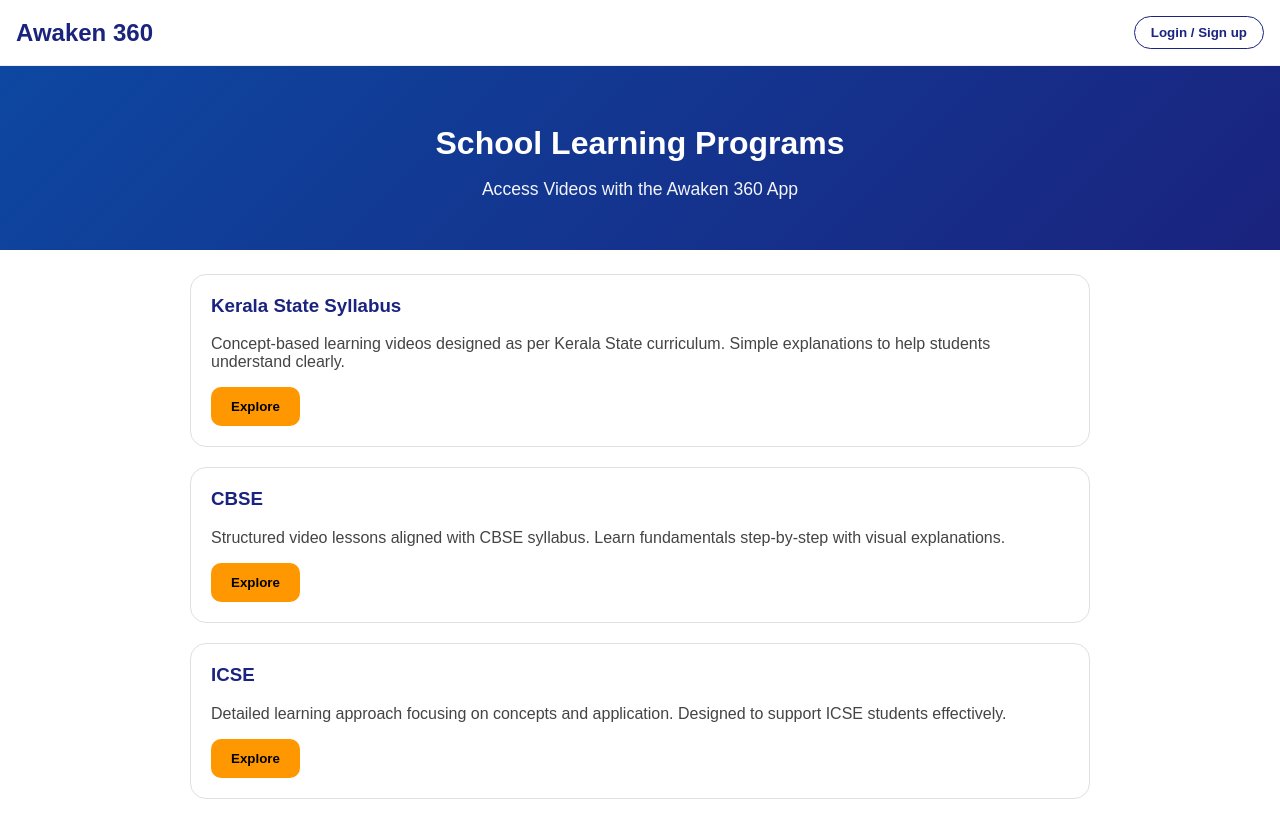
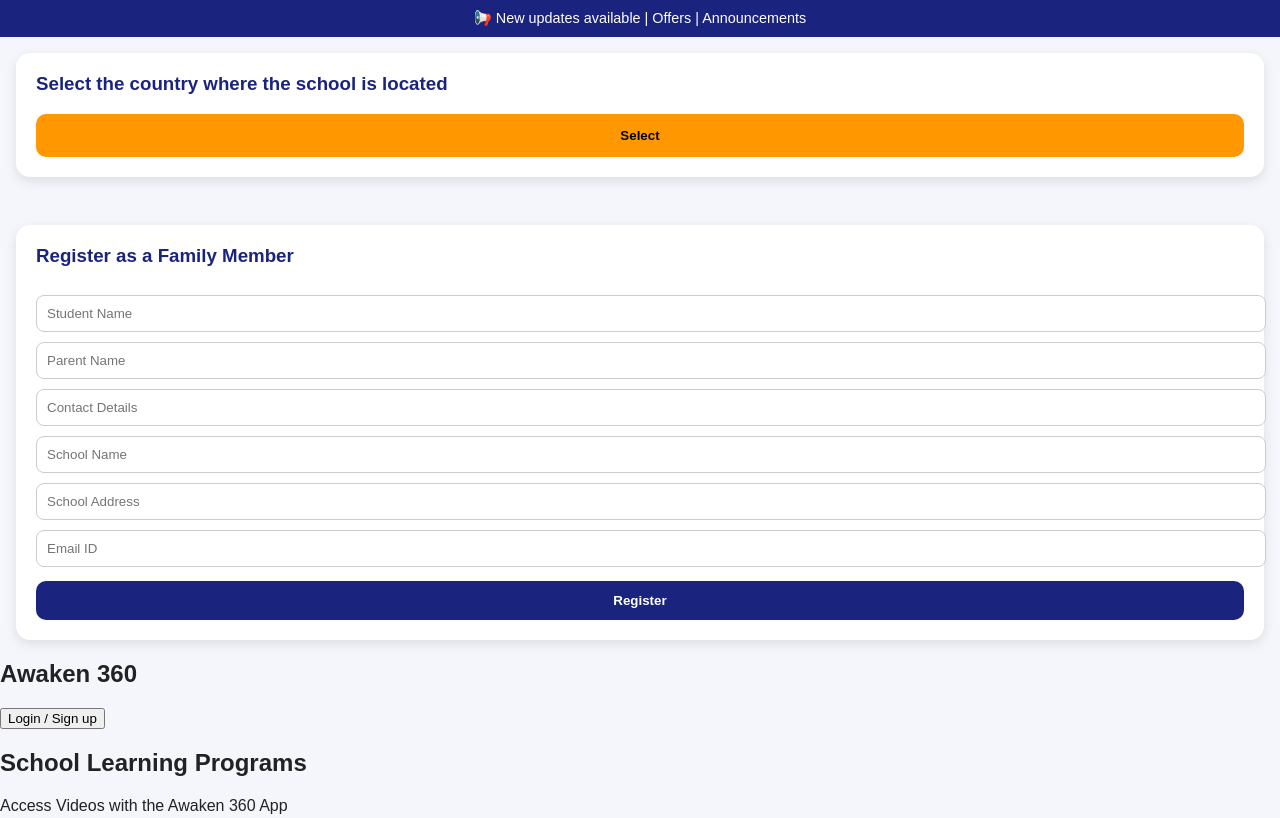
Before and after one commit to Vkcode95/awaken-360, a plain HTML site: page school.html in a window 1280 px wide. Shown: the top 818 px of the page. Drawn offline with Linux system fonts and the light colour scheme.

Commit message:
Update school.html

```diff
--- a/school.html
+++ b/school.html
@@ -3,109 +3,213 @@
 <head>
 <meta charset="UTF-8" />
 <meta name="viewport" content="width=device-width, initial-scale=1.0" />
-<title>School Learning | Awaken 360</title>
+<title>School | Awaken 360</title>
 
 <style>
 body {
   margin: 0;
   font-family: Arial, sans-serif;
-    background: #ffffff;
+  background: #f4f6fb;
   color: #222;
 }
 
-  /* Header */
-  header {
-    padding: 16px;
-    border-bottom: 1px solid #eee;
-    display: flex;
-    align-items: center;
-    justify-content: space-between;
+/* Notification banner */
+.banner {
+  background: #1a237e;
+  color: #fff;
+  padding: 10px;
+  text-align: center;
+  font-size: 0.9rem;
 }
 
-  header h2 {
-    margin: 0;
-    color: #1a237e;
+/* Slide container */
+.slide-container {
+  padding: 16px;
 }
 
-  header button {
-    padding: 8px 16px;
-    border-radius: 20px;
-    border: 1px solid #1a237e;
-    background: transparent;
-    color: #1a237e;
-    font-weight: bold;
-    cursor: pointer;
+.slide {
+  background: #ffffff;
+  border-radius: 14px;
+  padding: 20px;
+  margin-bottom: 16px;
+  box-shadow: 0 4px 12px rgba(0,0,0,0.1);
 }
 
-  /* Hero section */
-  .hero {
-    padding: 32px 16px;
-    text-align: center;
-    background: linear-gradient(135deg, #0d47a1, #1a237e);
-    color: white;
-  }
-
-  .hero h1 {
-    font-size: 2rem;
-    margin-bottom: 10px;
-  }
-
-  .hero p {
-    font-size: 1.1rem;
-    opacity: 0.95;
-  }
-
-  /* Content cards */
-  .container {
-    padding: 24px 16px;
-    max-width: 900px;
-    margin: auto;
-  }
-
-  .card {
-    border: 1px solid #e0e0e0;
-    border-radius: 16px;
-    padding: 20px;
-    margin-bottom: 20px;
-  }
-
-  .card h3 {
+.slide h3 {
   margin-top: 0;
   color: #1a237e;
 }
 
-  .card p {
-    margin: 8px 0 16px;
-    color: #444;
+.select-box {
+  margin-top: 12px;
 }
 
-  .card button {
-    padding: 12px 20px;
+.select-box button {
+  width: 100%;
+  padding: 14px;
   border-radius: 10px;
   border: none;
   background: #ff9800;
   font-weight: bold;
-    cursor: pointer;
 }
 
-  /* Back button */
-  .back {
-    text-align: center;
-    margin: 30px 0;
+/* Options */
+.options {
+  margin-top: 10px;
 }
 
-  .back button {
-    padding: 10px 18px;
-    border-radius: 20px;
-    border: 1px solid #1a237e;
-    background: transparent;
+.options button {
+  width: 100%;
+  padding: 10px;
+  margin-top: 8px;
+  border-radius: 8px;
+  border: 1px solid #ddd;
+  background: #f9f9f9;
+}
+
+/* Family registration */
+.family-box {
+  background: #ffffff;
+  border-radius: 14px;
+  padding: 20px;
+  margin: 16px;
+  box-shadow: 0 4px 12px rgba(0,0,0,0.1);
+}
+
+.family-box h3 {
+  margin-top: 0;
   color: #1a237e;
+}
+
+.family-box input {
+  width: 100%;
+  padding: 10px;
+  margin-top: 10px;
+  border-radius: 8px;
+  border: 1px solid #ccc;
+}
+
+.family-box button {
+  margin-top: 14px;
+  width: 100%;
+  padding: 12px;
+  border-radius: 10px;
+  border: none;
+  background: #1a237e;
+  color: #fff;
   font-weight: bold;
-    cursor: pointer;
 }
 </style>
 
 <script>
+let step = 1;
+
+function showOptions(id) {
+  document.getElementById(id).style.display = "block";
+}
+
+function nextStep() {
+  step++;
+  document.getElementById("slide" + step).style.display = "block";
+}
+
+function goToStudentHome() {
+  window.location.href = "school-student-home.html";
+}
+</script>
+</head>
+
+<body>
+
+<!-- Notification Banner -->
+<div class="banner">
+  📢 New updates available | Offers | Announcements
+</div>
+
+<div class="slide-container">
+
+  <!-- SLIDE 1 -->
+  <div class="slide" id="slide1">
+    <h3>Select the country where the school is located</h3>
+    <div class="select-box">
+      <button onclick="showOptions('countryOptions')">Select</button>
+    </div>
+    <div class="options" id="countryOptions" style="display:none">
+      <button onclick="nextStep()">India</button>
+      <button>Other Country</button>
+    </div>
+  </div>
+
+  <!-- SLIDE 2 -->
+  <div class="slide" id="slide2" style="display:none">
+    <h3>Select the state where the school is located</h3>
+    <div class="select-box">
+      <button onclick="showOptions('stateOptions')">Select</button>
+    </div>
+    <div class="options" id="stateOptions" style="display:none">
+      <button onclick="nextStep()">Kerala</button>
+      <button>Tamil Nadu</button>
+      <button>Karnataka</button>
+      <button>Maharashtra</button>
+      <!-- (Add remaining states later) -->
+    </div>
+  </div>
+
+  <!-- SLIDE 3 -->
+  <div class="slide" id="slide3" style="display:none">
+    <h3>Select your academic syllabus</h3>
+    <div class="select-box">
+      <button onclick="showOptions('syllabusOptions')">Select</button>
+    </div>
+    <div class="options" id="syllabusOptions" style="display:none">
+      <button onclick="nextStep()">CBSE</button>
+      <button onclick="nextStep()">ICSE</button>
+      <button onclick="nextStep()">Kerala State Syllabus</button>
+    </div>
+  </div>
+
+  <!-- SLIDE 4 -->
+  <div class="slide" id="slide4" style="display:none">
+    <h3>Grade in which the student is studying</h3>
+    <div class="select-box">
+      <button onclick="showOptions('gradeOptions')">Select</button>
+    </div>
+    <div class="options" id="gradeOptions" style="display:none">
+      <button onclick="goToStudentHome()">LKG</button>
+      <button onclick="goToStudentHome()">UKG</button>
+      <button onclick="goToStudentHome()">Class 1</button>
+      <button onclick="goToStudentHome()">Class 2</button>
+      <button onclick="goToStudentHome()">Class 3</button>
+      <button onclick="goToStudentHome()">Class 4</button>
+      <button onclick="goToStudentHome()">Class 5</button>
+      <button onclick="goToStudentHome()">Class 6</button>
+      <button onclick="goToStudentHome()">Class 7</button>
+      <button onclick="goToStudentHome()">Class 8</button>
+      <button onclick="goToStudentHome()">Class 9</button>
+      <button onclick="goToStudentHome()">Class 10</button>
+      <button onclick="goToStudentHome()">Plus One</button>
+      <button onclick="goToStudentHome()">Plus Two</button>
+    </div>
+  </div>
+
+</div>
+
+<!-- Family Registration (for non-registered only – logic added later) -->
+<div class="family-box">
+  <h3>Register as a Family Member</h3>
+
+  <input placeholder="Student Name" />
+  <input placeholder="Parent Name" />
+  <input placeholder="Contact Details" />
+  <input placeholder="School Name" />
+  <input placeholder="School Address" />
+  <input placeholder="Email ID" />
+
+  <button>Register</button>
+</div>
+
+</body>
+        </html><script>
   function goLogin() {
     window.location.href = "login.html";
   }
```
Lines whose indentation alone changed are shown as unchanged.
